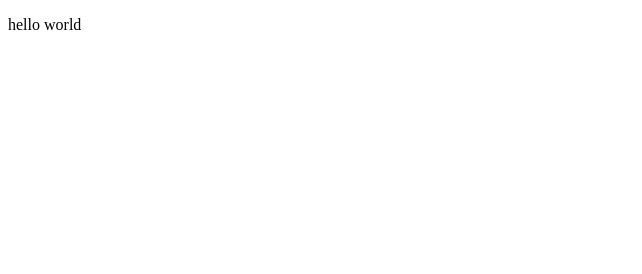
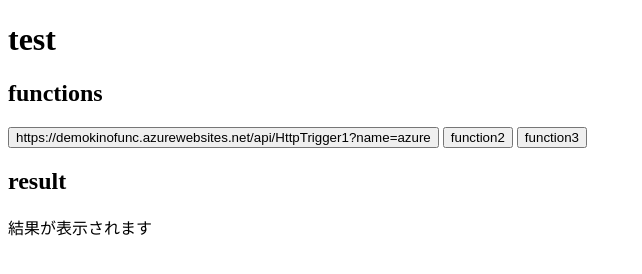
Before and after one commit to oto-okino/callapi, a plain HTML site: page index.html in a window 1280 px wide. Shown: the whole page, without its empty margins (0-642 px from the left). Drawn offline with Linux system fonts and the light colour scheme.

Commit message:
Update index.html

```diff
--- a/index.html
+++ b/index.html
@@ -7,7 +7,17 @@
     <link rel="stylesheet" href="style.css">
 </head>
 <body>
-    <p>hello world</p>
+    <h1>test</h1>
+    <h2 class="default-header">functions</h2>
+    <div id="functions">
+        <button id="function1" onclick="testFunction(function1)">https://demokinofunc.azurewebsites.net/api/HttpTrigger1?name=azure</button>
+        <button id="function2" onclick="testFunction(function2)">function2</button>
+        <button id="function3" onclick="testFunction(function3)">function3</button>
+    </div>
+    <h2 class="default-header">result</h2>
+    <div id="result">
+        結果が表示されます
+    </div>
     <script src="script.js"></script>
 </body>
 </html>
```
